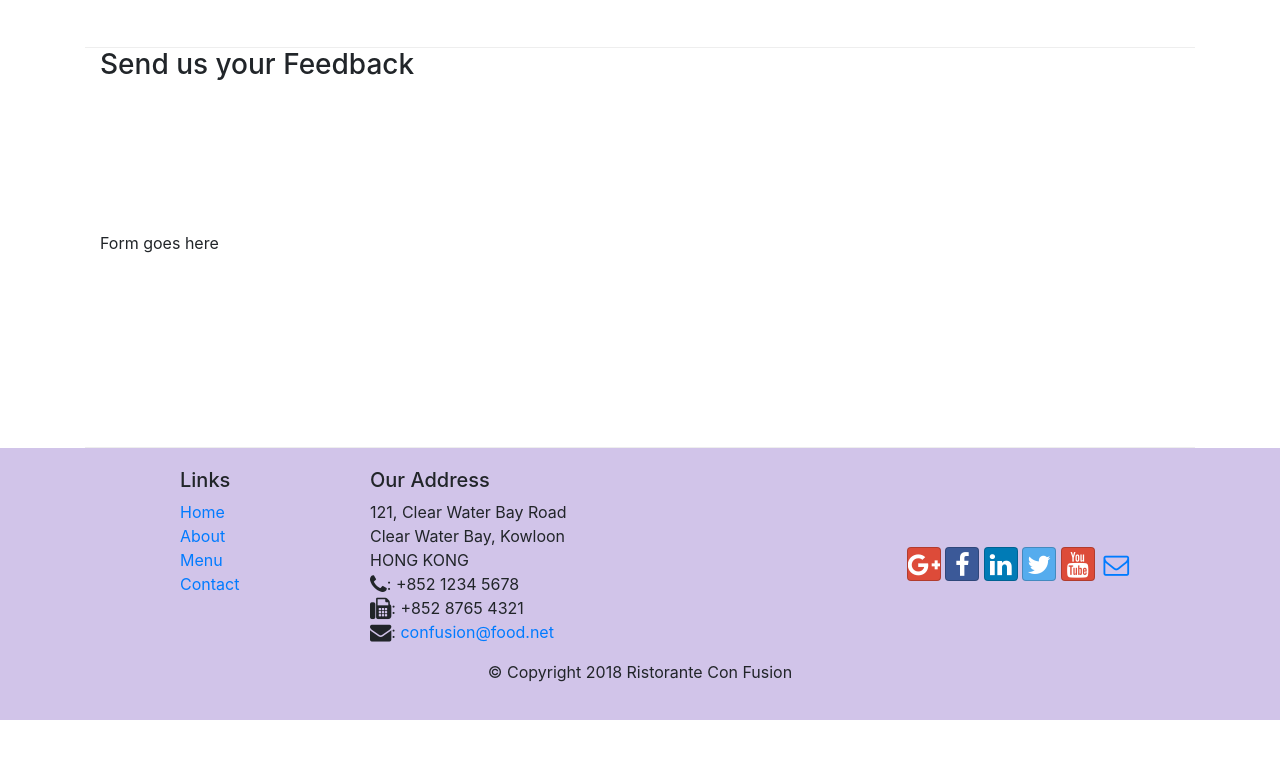
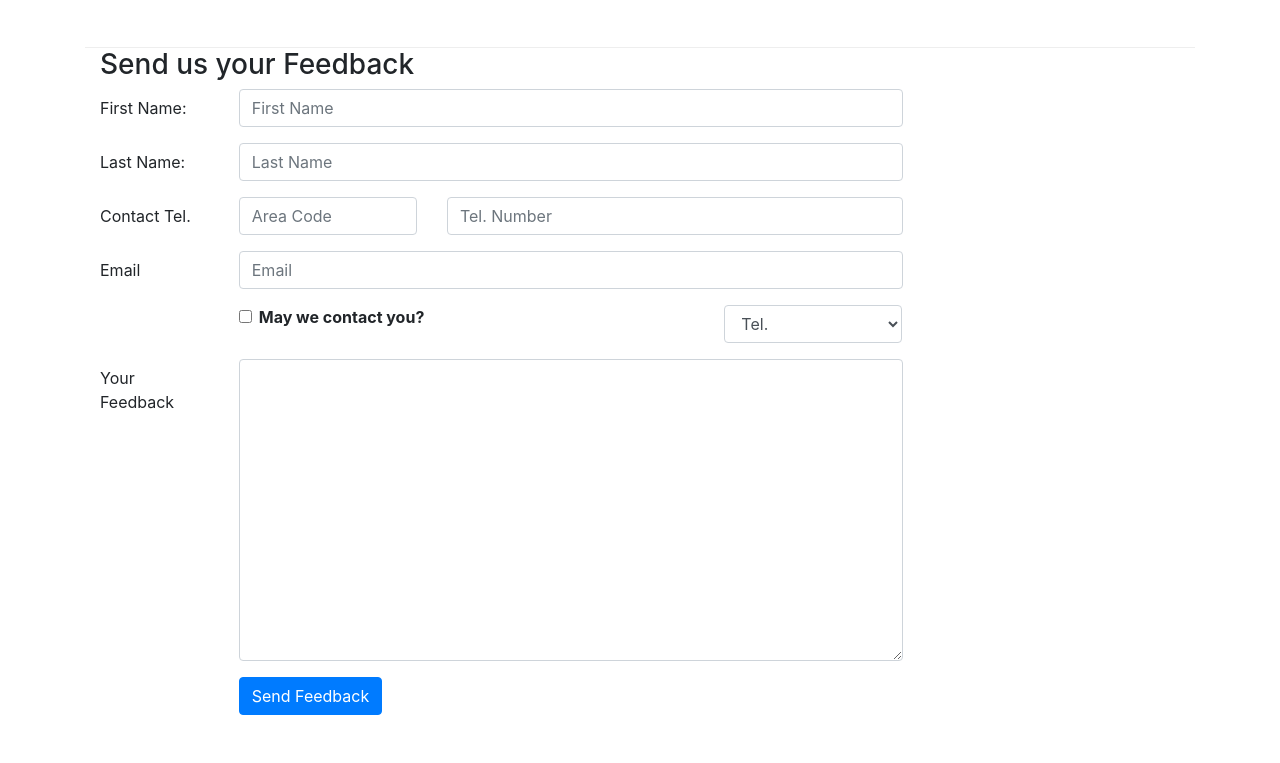
Before and after one commit to NatrixB/conFusion-1st, a website: page contactus.html in a window 1280 px wide. Shown: the part 817-1580 px from the top of the page. Before the commit the page ends 1537 px from the top, so only its background shows below. Drawn offline with nearby package versions, Linux system fonts and the light colour scheme.

Commit message:
Add form

```diff
--- a/contactus.html
+++ b/contactus.html
@@ -92,7 +92,70 @@
               <h3>Send us your Feedback</h3>
            </div>
             <div class="col-12 col-md-9">
-                Form goes here
+                <form>
+                    <div class="form-group row">
+                        <label for="firstname" class="col-md-2 col-form-label"> First Name:</label>
+                        <div class="col-md-10">
+                            <input type="text" class="form-control" id="firstname" name="firstname" placeholder="First Name">
+                        </div>
+                    </div>
+                    <div class="form-group row">
+                        <label for="lastname" class="col-md-2 col-form-label"> Last Name:</label>
+                        <div class="col-md-10">
+                            <input type="text" class="form-control" id="lastname" name="lastname" placeholder="Last Name">
+                        </div>
+                    </div>
+
+
+                    <div class="form-group row">
+                        <label for="telnum" class="col-12 col-md-2 col-form-label"> Contact Tel.</label>
+                        <div class="col-5 col-md-3">
+                            <input type="tel" class="form-control" id="areacode" name="areacode" placeholder="Area Code">
+                        </div>
+                        <div class="col-7 col-md-7">
+                            <input type="tel" class="form-control" id="telnum" name="telnum" placeholder="Tel. Number">
+                        </div>
+                    </div>
+
+                    <div class="form-group row">
+                        <label for="emailid" class="col-md-2 col-form-label"> Email</label>
+                        <div class="col-md-10">
+                            <input type="email" class="form-control" id="emailid" name="emailid" placeholder="Email">
+                        </div>
+                    </div>
+                    <div class="form-group row">
+                        <div class="col-md-6 offset-md-2">
+                            <div class="form-check">
+                                <input type="checkbox" class="form-check-input" name="approve" id="approve" value="">
+                                <label class="form-check-label" for="approve">
+                                    <strong>May we contact you?</strong>
+                                </label>
+                            </div>
+                        </div>
+                        <div class="col-md-3 offset-md-1">
+                            <select name="" id="" class="form-control">
+                                <option value="">Tel.</option>
+                                <option value="">Email</option>
+                            </select>
+                        </div>
+                    </div>
+
+                    <div class="form-group row">
+                        <label for="feedback" class="col-md-2 col-form-label"> Your Feedback</label>
+                        <div class="col-md-10">
+                            <textarea  class="form-control" id="feedback" name="feedback" rows="12"></textarea>
+                        </div>
+                    </div>
+
+                    <div  class="form-group row">
+                        <div class="offset-md-2 col-md-10">
+                            <button type="submit" class="btn btn-primary">
+                                Send Feedback
+                            </button>
+                        </div>
+                    </div>
+
+                </form>
             </div>
              <div class="col-12 col-md">
             </div>
```
